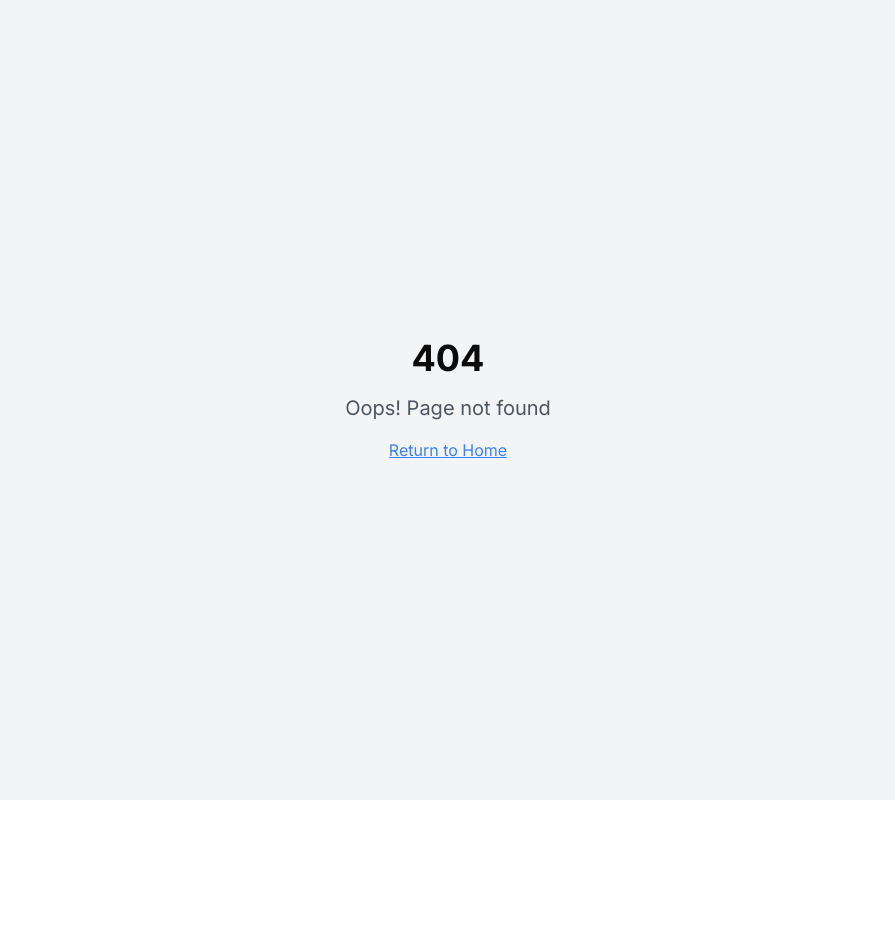
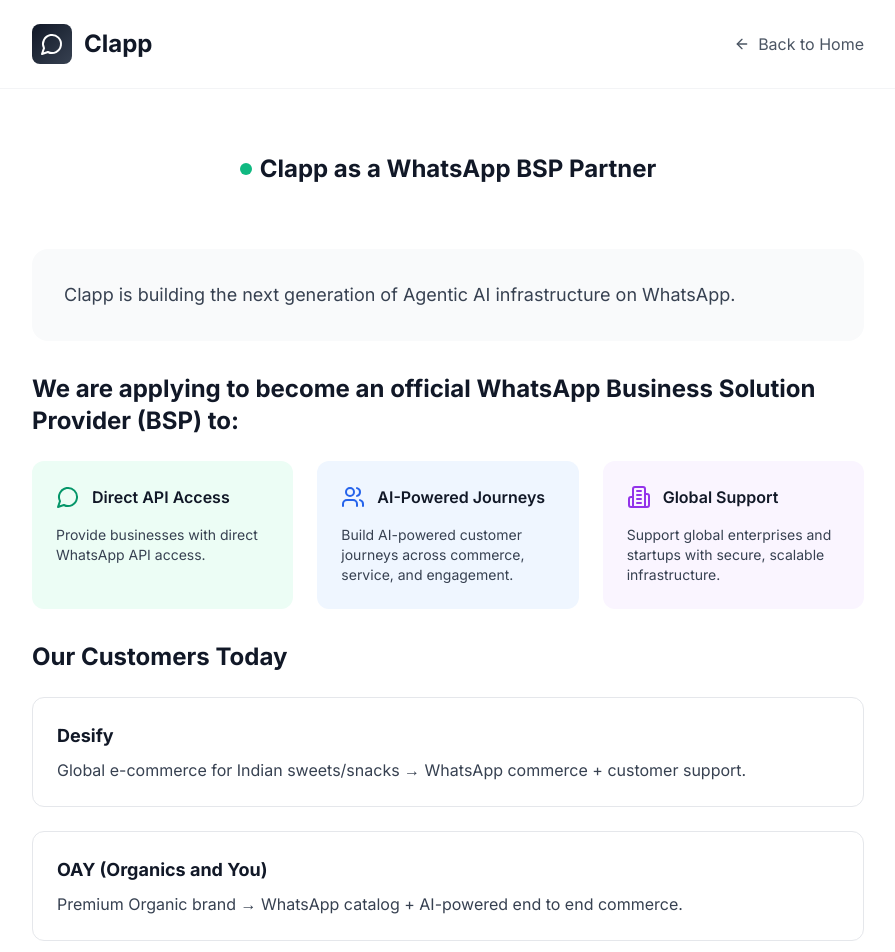
Before and after one commit to shopclapp/shopclapp.github.io, a React (Vite) app: page /partners in a window 1280 px wide. Before the commit this address had no page. Shown: the top 952 px of the page, without its empty margins (192-1087 px from the left). Before the commit the page ends 800 px from the top, so only its background shows below. Built offline with nearby package versions, Linux system fonts and the light colour scheme.

Commit message:
Create Partner Page

```diff
--- a/src/App.tsx
+++ b/src/App.tsx
@@ -7,6 +7,7 @@ import Index from "./pages/Index";
 import PrivacyPolicy from "./pages/PrivacyPolicy";
 import DataSecurity from "./pages/DataSecurity";
 import Support from "./pages/Support";
+import Partners from "./pages/Partners";
 import NotFound from "./pages/NotFound";
 
 const queryClient = new QueryClient();
@@ -22,6 +23,7 @@ const App = () => (
           <Route path="/privacy-policy" element={<PrivacyPolicy />} />
           <Route path="/data-security" element={<DataSecurity />} />
           <Route path="/support" element={<Support />} />
+          <Route path="/partners" element={<Partners />} />
           {/* ADD ALL CUSTOM ROUTES ABOVE THE CATCH-ALL "*" ROUTE */}
           <Route path="*" element={<NotFound />} />
         </Routes>
--- a/src/pages/Index.tsx
+++ b/src/pages/Index.tsx
@@ -425,6 +425,7 @@ const Index = () => {
               <Link to="/privacy-policy" className="text-gray-600 hover:text-gray-900">Privacy Policy</Link>
               <Link to="/data-security" className="text-gray-600 hover:text-gray-900">Data Security</Link>
               <Link to="/support" className="text-gray-600 hover:text-gray-900">Support</Link>
+              <Link to="/partners" className="text-gray-600 hover:text-gray-900">Partners</Link>
               <a href="#" className="text-gray-600 hover:text-gray-900">Book Demo</a>
               <a
                 href="https://www.instagram.com/just_clapp/"
--- /dev/null
+++ b/src/pages/Partners.tsx
@@ -0,0 +1,156 @@
+import { MessageCircle, ArrowLeft, Users, Target, Building2 } from 'lucide-react';
+import { Link } from 'react-router-dom';
+
+const Partners = () => {
+  return (
+    <div className="min-h-screen bg-white">
+      {/* Header */}
+      <header className="bg-white border-b border-gray-100">
+        <div className="max-w-4xl mx-auto px-4 sm:px-6 lg:px-8">
+          <div className="flex justify-between items-center py-4 md:py-6">
+            <div className="flex items-center">
+              <div className="w-8 h-8 md:w-10 md:h-10 bg-gradient-to-br from-gray-900 to-gray-700 rounded-lg flex items-center justify-center">
+                <MessageCircle className="w-4 h-4 md:w-6 md:h-6 text-white" />
+              </div>
+              <span className="ml-2 md:ml-3 text-xl md:text-2xl font-bold text-gray-900">Clapp</span>
+            </div>
+
+            <Link
+              to="/"
+              className="flex items-center text-gray-600 hover:text-gray-900 transition-colors"
+            >
+              <ArrowLeft className="w-4 h-4 mr-2" />
+              Back to Home
+            </Link>
+          </div>
+        </div>
+      </header>
+
+      {/* Content */}
+      <main className="max-w-4xl mx-auto px-4 sm:px-6 lg:px-8 py-8 sm:py-12 lg:py-16">
+        {/* Title */}
+        <div className="text-center mb-8 sm:mb-12">
+          <div className="inline-flex items-center mb-4">
+            <div className="w-3 h-3 bg-emerald-500 rounded-full mr-2"></div>
+            <span className="text-xl sm:text-2xl font-bold text-gray-900">Clapp as a WhatsApp BSP Partner</span>
+          </div>
+        </div>
+
+        {/* Content */}
+        <div className="prose prose-gray max-w-none">
+          <div className="bg-gray-50 rounded-2xl p-6 sm:p-8 mb-8">
+            <p className="text-base sm:text-lg text-gray-700 leading-relaxed mb-0">
+              Clapp is building the next generation of Agentic AI infrastructure on WhatsApp.
+            </p>
+          </div>
+
+          <div className="space-y-8">
+            {/* BSP Application */}
+            <section>
+              <h2 className="text-xl sm:text-2xl font-bold text-gray-900 mb-6">
+                We are applying to become an official WhatsApp Business Solution Provider (BSP) to:
+              </h2>
+              <div className="grid grid-cols-1 md:grid-cols-3 gap-6">
+                <div className="bg-emerald-50 rounded-xl p-6">
+                  <div className="flex items-center mb-4">
+                    <MessageCircle className="w-6 h-6 text-emerald-600 mr-3" />
+                    <h3 className="font-semibold text-gray-900">Direct API Access</h3>
+                  </div>
+                  <p className="text-sm text-gray-700">
+                    Provide businesses with direct WhatsApp API access.
+                  </p>
+                </div>
+
+                <div className="bg-blue-50 rounded-xl p-6">
+                  <div className="flex items-center mb-4">
+                    <Users className="w-6 h-6 text-blue-600 mr-3" />
+                    <h3 className="font-semibold text-gray-900">AI-Powered Journeys</h3>
+                  </div>
+                  <p className="text-sm text-gray-700">
+                    Build AI-powered customer journeys across commerce, service, and engagement.
+                  </p>
+                </div>
+
+                <div className="bg-purple-50 rounded-xl p-6">
+                  <div className="flex items-center mb-4">
+                    <Building2 className="w-6 h-6 text-purple-600 mr-3" />
+                    <h3 className="font-semibold text-gray-900">Global Support</h3>
+                  </div>
+                  <p className="text-sm text-gray-700">
+                    Support global enterprises and startups with secure, scalable infrastructure.
+                  </p>
+                </div>
+              </div>
+            </section>
+
+            {/* Our Customers Today */}
+            <section>
+              <h2 className="text-xl sm:text-2xl font-bold text-gray-900 mb-6">Our Customers Today</h2>
+              <div className="space-y-6">
+                <div className="border border-gray-200 rounded-xl p-6">
+                  <h3 className="text-lg font-bold text-gray-900 mb-2">Desify</h3>
+                  <p className="text-gray-700">
+                    Global e-commerce for Indian sweets/snacks → WhatsApp commerce + customer support.
+                  </p>
+                </div>
+
+                <div className="border border-gray-200 rounded-xl p-6">
+                  <h3 className="text-lg font-bold text-gray-900 mb-2">OAY (Organics and You)</h3>
+                  <p className="text-gray-700">
+                    Premium Organic brand → WhatsApp catalog + AI-powered end to end commerce.
+                  </p>
+                </div>
+              </div>
+            </section>
+
+            {/* Our Mission */}
+            <section className="bg-gray-50 rounded-2xl p-6 sm:p-8">
+              <div className="flex items-center mb-4">
+                <Target className="w-6 h-6 text-emerald-600 mr-3" />
+                <h2 className="text-xl sm:text-2xl font-bold text-gray-900 mb-0">Our Mission</h2>
+              </div>
+              <p className="text-base sm:text-lg text-gray-700 leading-relaxed">
+                To make WhatsApp the operating system for businesses by enabling agentic AI-driven customer experiences.
+              </p>
+            </section>
+
+            {/* Contact for Partnership */}
+            <section className="bg-emerald-50 rounded-2xl p-6 sm:p-8">
+              <h3 className="text-lg font-bold text-gray-900 mb-4">Interested in Partnership?</h3>
+              <p className="text-gray-700 mb-4">
+                Learn more about our WhatsApp BSP initiatives and partnership opportunities.
+              </p>
+              <div className="flex flex-col sm:flex-row gap-4">
+                <a
+                  href="https://wa.me/14707342241?text=I'm%20interested%20in%20partnership%20opportunities"
+                  target="_blank"
+                  rel="noopener noreferrer"
+                  className="flex-1 bg-gray-900 hover:bg-gray-800 text-white px-6 py-3 rounded-lg font-medium text-center transition-colors"
+                >
+                  Contact via WhatsApp
+                </a>
+                <a
+                  href="mailto:info@clapp.in?subject=Partnership%20Inquiry"
+                  className="flex-1 border border-gray-300 hover:border-gray-400 text-gray-900 px-6 py-3 rounded-lg font-medium text-center transition-colors"
+                >
+                  Send Email
+                </a>
+              </div>
+            </section>
+          </div>
+        </div>
+      </main>
+
+      {/* Footer */}
+      <footer className="border-t border-gray-100 bg-white">
+        <div className="max-w-4xl mx-auto px-4 sm:px-6 lg:px-8 py-6">
+          <div className="text-center text-sm text-gray-500">
+            © 2024 Clapp. All rights reserved.
+          </div>
+        </div>
+      </footer>
+    </div>
+  );
+};
+
+export default Partners;
```
